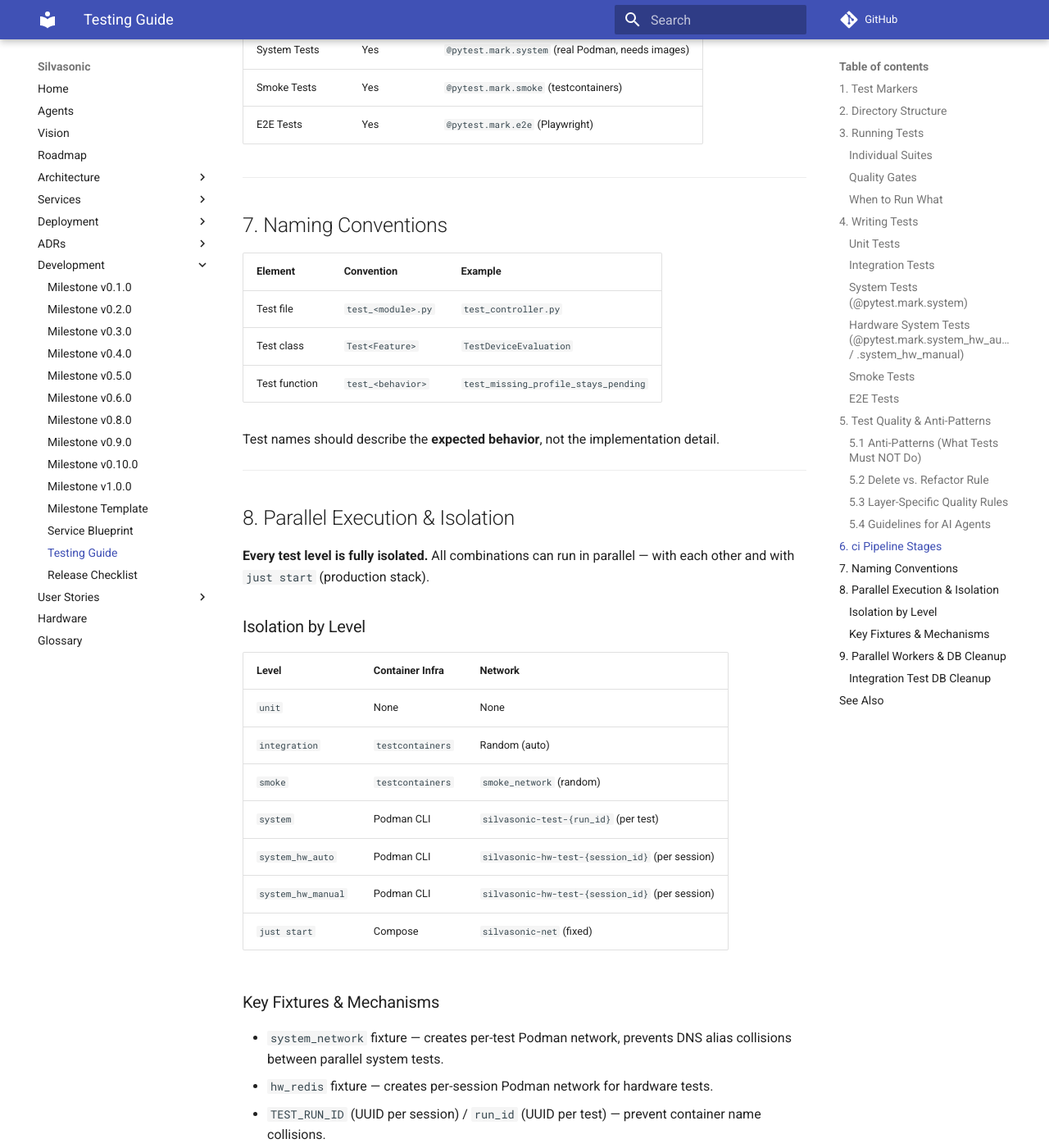
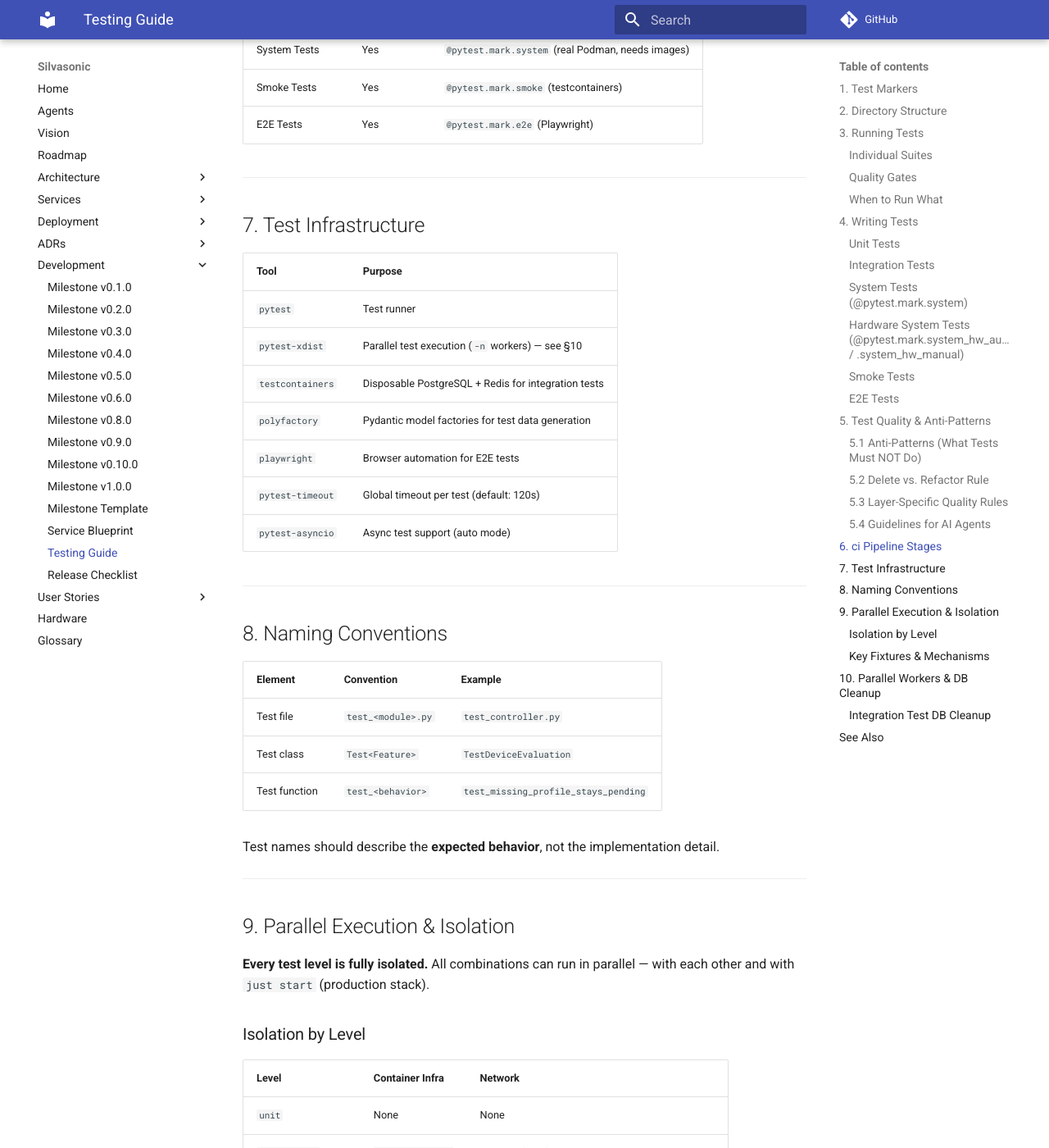
Before and after one commit to kyellsen/silvasonic, an MkDocs documentation site: the page built from docs/development/testing.md, in a window 1280 px wide and 1400 px high, scrolled down 6294 px. Shown: the whole window at 82% size. Built offline with MkDocs 1.6.1 and Material for MkDocs 9.7.7, drawn with Linux system fonts in a browser that asks for light colours; comment, search, counter and statistics services are not loaded; some of the changed text lies outside the part shown.

Commit message:
docs: add test infrastructure overview and update section numbering in testing guide

```diff
--- a/docs/development/testing.md
+++ b/docs/development/testing.md
@@ -208,7 +208,21 @@ The `just ci` command runs these stages in order:
 
 ---
 
-## 7. Naming Conventions
+## 7. Test Infrastructure
+
+| Tool | Purpose |
+| --- | --- |
+| `pytest` | Test runner |
+| `pytest-xdist` | Parallel test execution (`-n` workers) — see §10 |
+| `testcontainers` | Disposable PostgreSQL + Redis for integration tests |
+| `polyfactory` | Pydantic model factories for test data generation |
+| `playwright` | Browser automation for E2E tests |
+| `pytest-timeout` | Global timeout per test (default: 120s) |
+| `pytest-asyncio` | Async test support (auto mode) |
+
+---
+
+## 8. Naming Conventions
 
 | Element | Convention | Example |
 | --- | --- | --- |
@@ -220,7 +234,7 @@ Test names should describe the **expected behavior**, not the implementation det
 
 ---
 
-## 8. Parallel Execution & Isolation
+## 9. Parallel Execution & Isolation
 
 **Every test level is fully isolated.** All combinations can run in parallel — with each other and with `just start` (production stack).
 
@@ -246,7 +260,7 @@ Test names should describe the **expected behavior**, not the implementation det
 
 ---
 
-## 9. Parallel Workers & DB Cleanup
+## 10. Parallel Workers & DB Cleanup
 
 Worker counts and their environment variable overrides are defined in [`scripts/test.py`](https://github.com/kyellsen/silvasonic/blob/main/scripts/test.py) — the **single source of truth**. Do **not** duplicate the defaults here.
 
```
